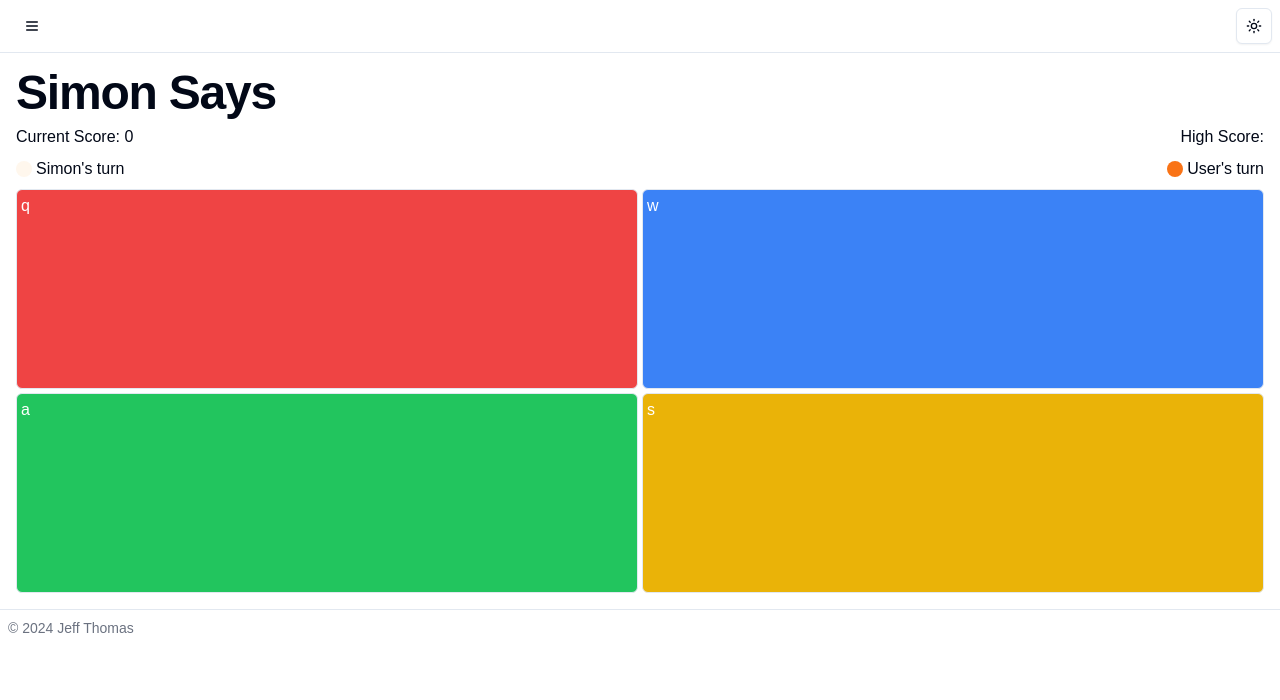
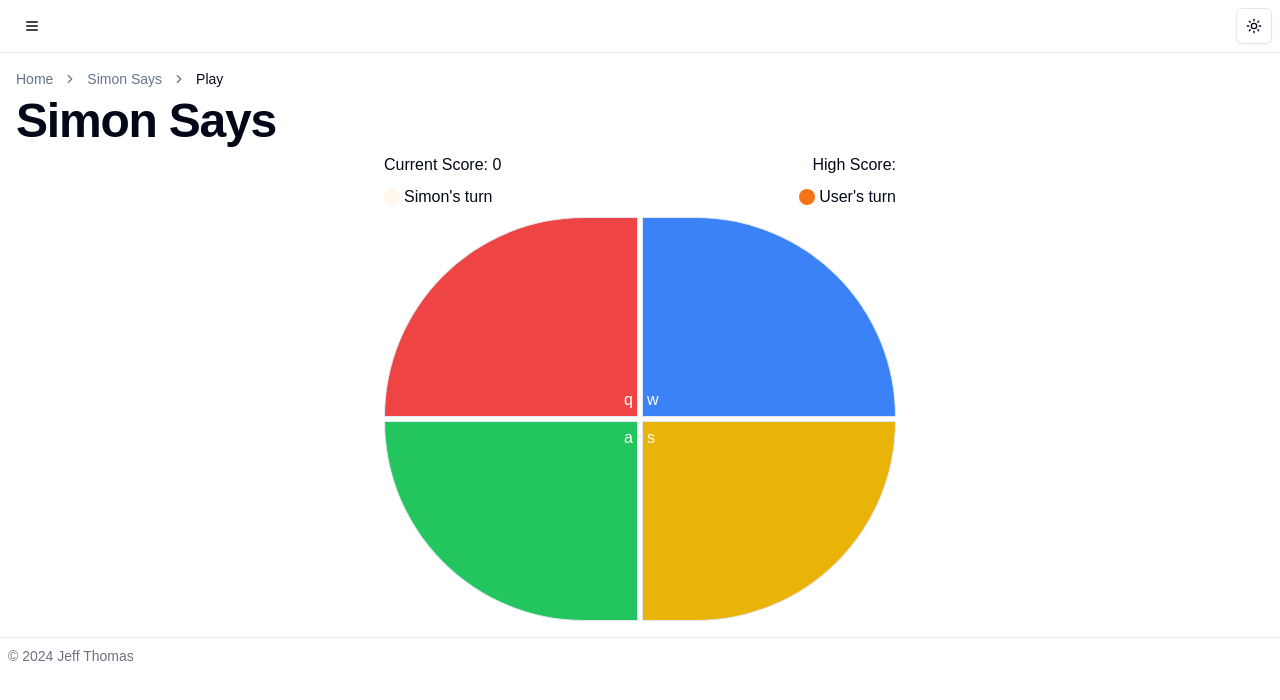
Before and after one commit to jathom30/minigames, a Next.js app: page /simon-says/play in a window 1280 px wide. Shown: the top 700 px of the page. Built offline with nearby package versions, Linux system fonts and the light colour scheme.

Commit message:
add breadcrumnb and contact info

```diff
--- a/app/card-memory/layout.tsx
+++ b/app/card-memory/layout.tsx
@@ -1,10 +1,42 @@
+"use client";
+import {
+  Breadcrumb,
+  BreadcrumbItem,
+  BreadcrumbLink,
+  BreadcrumbList,
+  BreadcrumbPage,
+  BreadcrumbSeparator,
+} from "@/components/ui/breadcrumb";
+import { usePathname } from "next/navigation";
+
 export default function SimonLayout({
   children,
 }: {
   children: React.ReactNode;
 }) {
+  const pathname = usePathname();
+
   return (
     <div className="space-y-2 p-4">
+      <Breadcrumb>
+        <BreadcrumbList>
+          <BreadcrumbItem>
+            <BreadcrumbLink href="/">Home</BreadcrumbLink>
+          </BreadcrumbItem>
+          <BreadcrumbSeparator />
+          <BreadcrumbItem>
+            <BreadcrumbLink href="/card-memory">Card Memory</BreadcrumbLink>
+          </BreadcrumbItem>
+          {pathname.includes("play") ? (
+            <>
+              <BreadcrumbSeparator />
+              <BreadcrumbItem>
+                <BreadcrumbPage>Play</BreadcrumbPage>
+              </BreadcrumbItem>
+            </>
+          ) : null}
+        </BreadcrumbList>
+      </Breadcrumb>
       <h1 className="scroll-m-20 text-4xl font-extrabold tracking-tight lg:text-5xl">
         Card Memory
       </h1>
--- a/app/page.tsx
+++ b/app/page.tsx
@@ -135,6 +135,40 @@ export default function Home() {
           </CardContent>
         </Card>
 
+        <Card>
+          <CardHeader>
+            <CardTitle>Contact</CardTitle>
+            <CardDescription>
+              Want to get in touch? Here&apos;s how!
+            </CardDescription>
+          </CardHeader>
+          <CardContent>
+            <p>
+              You can email me at{" "}
+              <Button variant="link" asChild>
+                <Link href="mailto:jathom30@gmail.com">jathom30@gmail.com</Link>
+              </Button>
+            </p>
+            <p>
+              You can also find me on{" "}
+              <Button variant="link" asChild>
+                <Link
+                  target="_blank"
+                  href="https://www.linkedin.com/in/jeff-a-thomas/"
+                >
+                  LinkedIn
+                </Link>
+              </Button>{" "}
+              and{" "}
+              <Button variant="link" asChild>
+                <Link target="_blank" href="https://github.com/jathom30">
+                  Github
+                </Link>
+              </Button>
+            </p>
+          </CardContent>
+        </Card>
+
         <Card id="mini-games">
           <CardHeader>
             <CardTitle>Minigames</CardTitle>
--- a/app/simon-says/layout.tsx
+++ b/app/simon-says/layout.tsx
@@ -1,10 +1,50 @@
+"use client";
+import {
+  Breadcrumb,
+  BreadcrumbItem,
+  BreadcrumbLink,
+  BreadcrumbList,
+  BreadcrumbPage,
+  BreadcrumbSeparator,
+} from "@/components/ui/breadcrumb";
+import { usePathname } from "next/navigation";
+
 export default function SimonLayout({
   children,
 }: {
   children: React.ReactNode;
 }) {
+  const pathname = usePathname();
+
   return (
     <div className="space-y-2 p-4">
+      <Breadcrumb>
+        <BreadcrumbList>
+          <BreadcrumbItem>
+            <BreadcrumbLink href="/">Home</BreadcrumbLink>
+          </BreadcrumbItem>
+          <BreadcrumbSeparator />
+          <BreadcrumbItem>
+            <BreadcrumbLink href="/simon-says">Simon Says</BreadcrumbLink>
+          </BreadcrumbItem>
+          {pathname.includes("play") ? (
+            <>
+              <BreadcrumbSeparator />
+              <BreadcrumbItem>
+                <BreadcrumbPage>Play</BreadcrumbPage>
+              </BreadcrumbItem>
+            </>
+          ) : null}
+          {pathname.includes("game-over") ? (
+            <>
+              <BreadcrumbSeparator />
+              <BreadcrumbItem>
+                <BreadcrumbPage>Game Over</BreadcrumbPage>
+              </BreadcrumbItem>
+            </>
+          ) : null}
+        </BreadcrumbList>
+      </Breadcrumb>
       <h1 className="scroll-m-20 text-4xl font-extrabold tracking-tight lg:text-5xl">
         Simon Says
       </h1>
--- a/app/simon-says/play/page.tsx
+++ b/app/simon-says/play/page.tsx
@@ -112,7 +112,7 @@ export default function PlayingSimonSays() {
   }, [handleUserClick]);
 
   return (
-    <div className="space-y-2">
+    <div className="space-y-2 max-w-lg m-auto">
       <div className="flex justify-between">
         <span>Current Score: {sequence.length - 1}</span>
         <span>High Score: {highScore}</span>
--- a/app/simon-says/simon-button.tsx
+++ b/app/simon-says/simon-button.tsx
@@ -18,10 +18,24 @@ export const SimonButton = ({
     onClick();
   };
 
+  const roundedCorner = {
+    q: "rounded-tl-full",
+    w: "rounded-tr-full",
+    a: "rounded-bl-full",
+    s: "rounded-br-full",
+  }[keyCode];
+
+  const alignment = {
+    q: "justify-end items-end",
+    w: "justify-start items-end",
+    a: "justify-end items-start",
+    s: "justify-start items-start",
+  }[keyCode];
+
   return (
     <button
       onClick={handleClick}
-      className={`text-white flex items-start justify-start h-[25vh] min-h-28 border rounded-md p-1 ${color} hover:shadow-lg`}
+      className={`text-white flex ${alignment} h-[25vh] min-h-28 border rounded-md ${roundedCorner} p-1 ${color} hover:shadow-lg`}
     >
       {keyCode}
     </button>
--- /dev/null
+++ b/components/ui/breadcrumb.tsx
@@ -0,0 +1,115 @@
+import * as React from "react"
+import { Slot } from "@radix-ui/react-slot"
+import { ChevronRight, MoreHorizontal } from "lucide-react"
+
+import { cn } from "@/lib/utils"
+
+const Breadcrumb = React.forwardRef<
+  HTMLElement,
+  React.ComponentPropsWithoutRef<"nav"> & {
+    separator?: React.ReactNode
+  }
+>(({ ...props }, ref) => <nav ref={ref} aria-label="breadcrumb" {...props} />)
+Breadcrumb.displayName = "Breadcrumb"
+
+const BreadcrumbList = React.forwardRef<
+  HTMLOListElement,
+  React.ComponentPropsWithoutRef<"ol">
+>(({ className, ...props }, ref) => (
+  <ol
+    ref={ref}
+    className={cn(
+      "flex flex-wrap items-center gap-1.5 break-words text-sm text-muted-foreground sm:gap-2.5",
+      className
+    )}
+    {...props}
+  />
+))
+BreadcrumbList.displayName = "BreadcrumbList"
+
+const BreadcrumbItem = React.forwardRef<
+  HTMLLIElement,
+  React.ComponentPropsWithoutRef<"li">
+>(({ className, ...props }, ref) => (
+  <li
+    ref={ref}
+    className={cn("inline-flex items-center gap-1.5", className)}
+    {...props}
+  />
+))
+BreadcrumbItem.displayName = "BreadcrumbItem"
+
+const BreadcrumbLink = React.forwardRef<
+  HTMLAnchorElement,
+  React.ComponentPropsWithoutRef<"a"> & {
+    asChild?: boolean
+  }
+>(({ asChild, className, ...props }, ref) => {
+  const Comp = asChild ? Slot : "a"
+
+  return (
+    <Comp
+      ref={ref}
+      className={cn("transition-colors hover:text-foreground", className)}
+      {...props}
+    />
+  )
+})
+BreadcrumbLink.displayName = "BreadcrumbLink"
+
+const BreadcrumbPage = React.forwardRef<
+  HTMLSpanElement,
+  React.ComponentPropsWithoutRef<"span">
+>(({ className, ...props }, ref) => (
+  <span
+    ref={ref}
+    role="link"
+    aria-disabled="true"
+    aria-current="page"
+    className={cn("font-normal text-foreground", className)}
+    {...props}
+  />
+))
+BreadcrumbPage.displayName = "BreadcrumbPage"
+
+const BreadcrumbSeparator = ({
+  children,
+  className,
+  ...props
+}: React.ComponentProps<"li">) => (
+  <li
+    role="presentation"
+    aria-hidden="true"
+    className={cn("[&>svg]:w-3.5 [&>svg]:h-3.5", className)}
+    {...props}
+  >
+    {children ?? <ChevronRight />}
+  </li>
+)
+BreadcrumbSeparator.displayName = "BreadcrumbSeparator"
+
+const BreadcrumbEllipsis = ({
+  className,
+  ...props
+}: React.ComponentProps<"span">) => (
+  <span
+    role="presentation"
+    aria-hidden="true"
+    className={cn("flex h-9 w-9 items-center justify-center", className)}
+    {...props}
+  >
+    <MoreHorizontal className="h-4 w-4" />
+    <span className="sr-only">More</span>
+  </span>
+)
+BreadcrumbEllipsis.displayName = "BreadcrumbElipssis"
+
+export {
+  Breadcrumb,
+  BreadcrumbList,
+  BreadcrumbItem,
+  BreadcrumbLink,
+  BreadcrumbPage,
+  BreadcrumbSeparator,
+  BreadcrumbEllipsis,
+}
```
